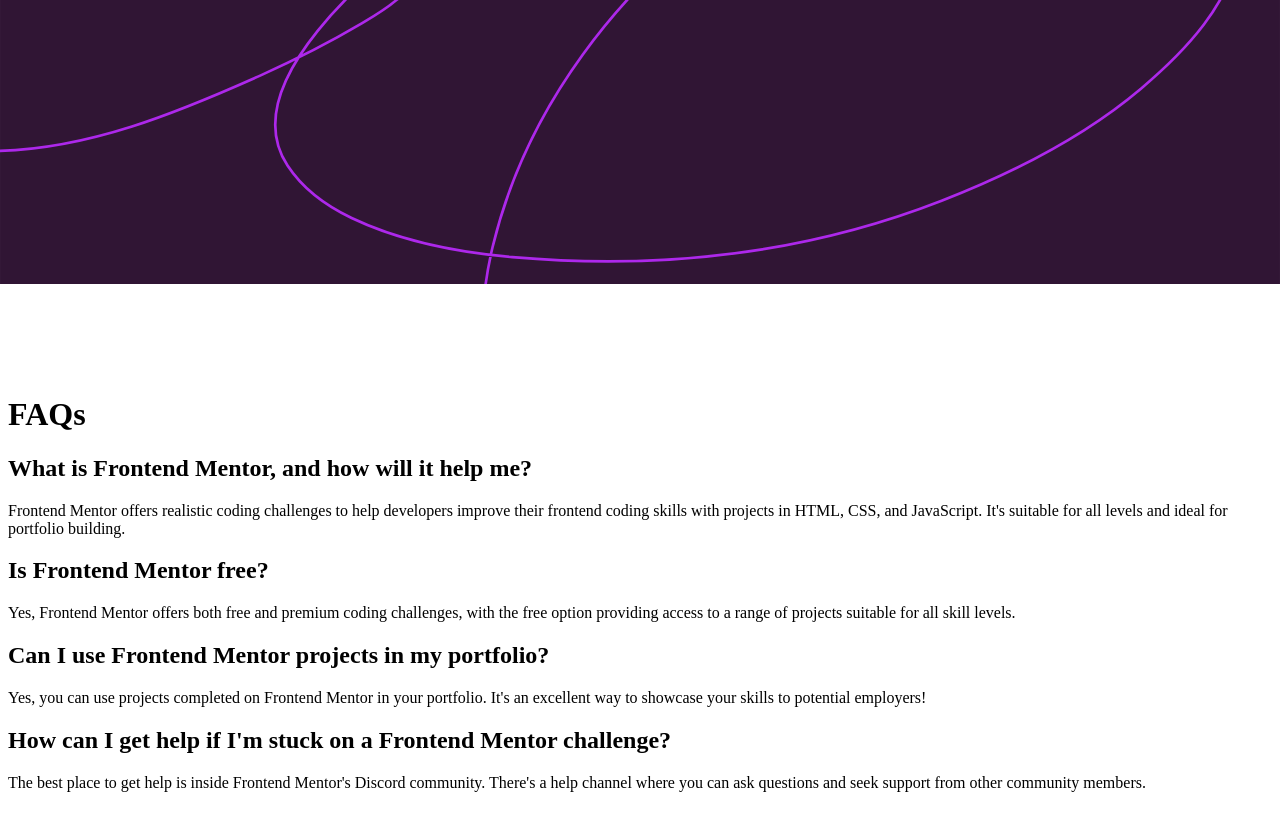
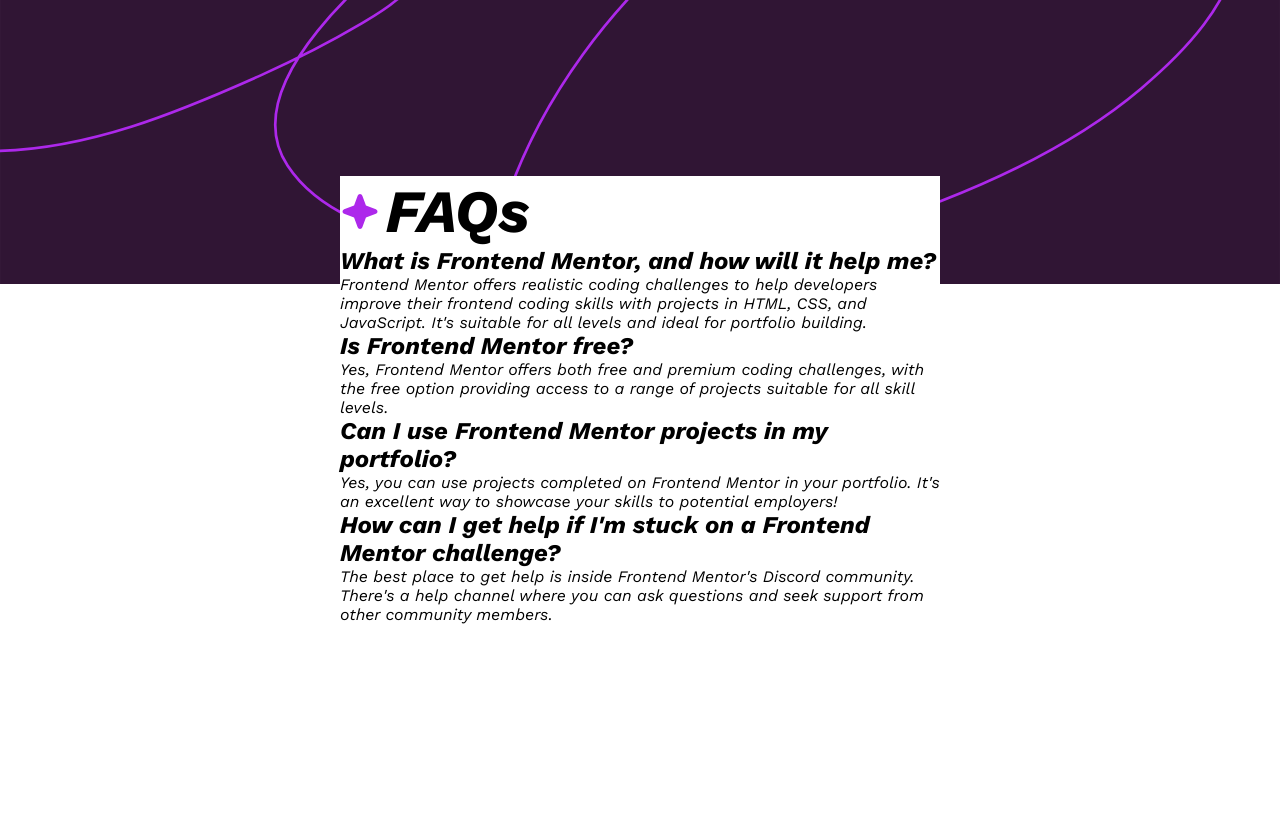
Before and after one commit to kolchetes/faq-accordion, a plain HTML site: page index.html in a window 1280 px wide. Drawn offline with Linux system fonts and the light colour scheme.

Commit message:
Add positions, width and fonts to the main div

```diff
--- a/index.html
+++ b/index.html
@@ -17,8 +17,9 @@
   </style>
 </head>
   <body>
-    <main>
-      <h1>FAQs</h1>
+    <main class="faq-container">
+      <img src="./assets/images/icon-star.svg" alt="purple star icon" />
+      <h1 class="main-title">FAQs</h1>
 
       <div class="question-div faq-q1">
         <h2 class="question-title">What is Frontend Mentor, and how will it help me?</h2>
--- a/styles.css
+++ b/styles.css
@@ -1,3 +1,24 @@
+:root {
+    --font-size-default: 1rem; /* 16px */
+    --font-size-subtitle: 1.25rem; /* 20px */
+    --font-size-title: 3.75rem; /* 30px */
+
+}
+
+* {
+    margin: 0;
+    padding: 0;
+}
+
+@font-face {
+    font-family: 'Work Sans';
+    src: url(./assets/fonts/WorkSans-Italic-VariableFont_wght.ttf);
+}
+
+html {
+    font-size: 100%; /* 16px */
+}
+
 body {
     height: 100vh;
     display: flex;
@@ -7,4 +28,17 @@ body {
     background: url(./assets/images/background-pattern-desktop.svg);
     background-repeat: no-repeat;
     background-size: 100%;
+
+    font-family: 'Work Sans', sans-serif;
 }
+
+.faq-container {
+    width: 600px;
+    background-color: white;
+    margin: auto auto;
+}
+
+.main-title {
+    display: inline-block;
+    font-size: var(--font-size-title);
+}
```
